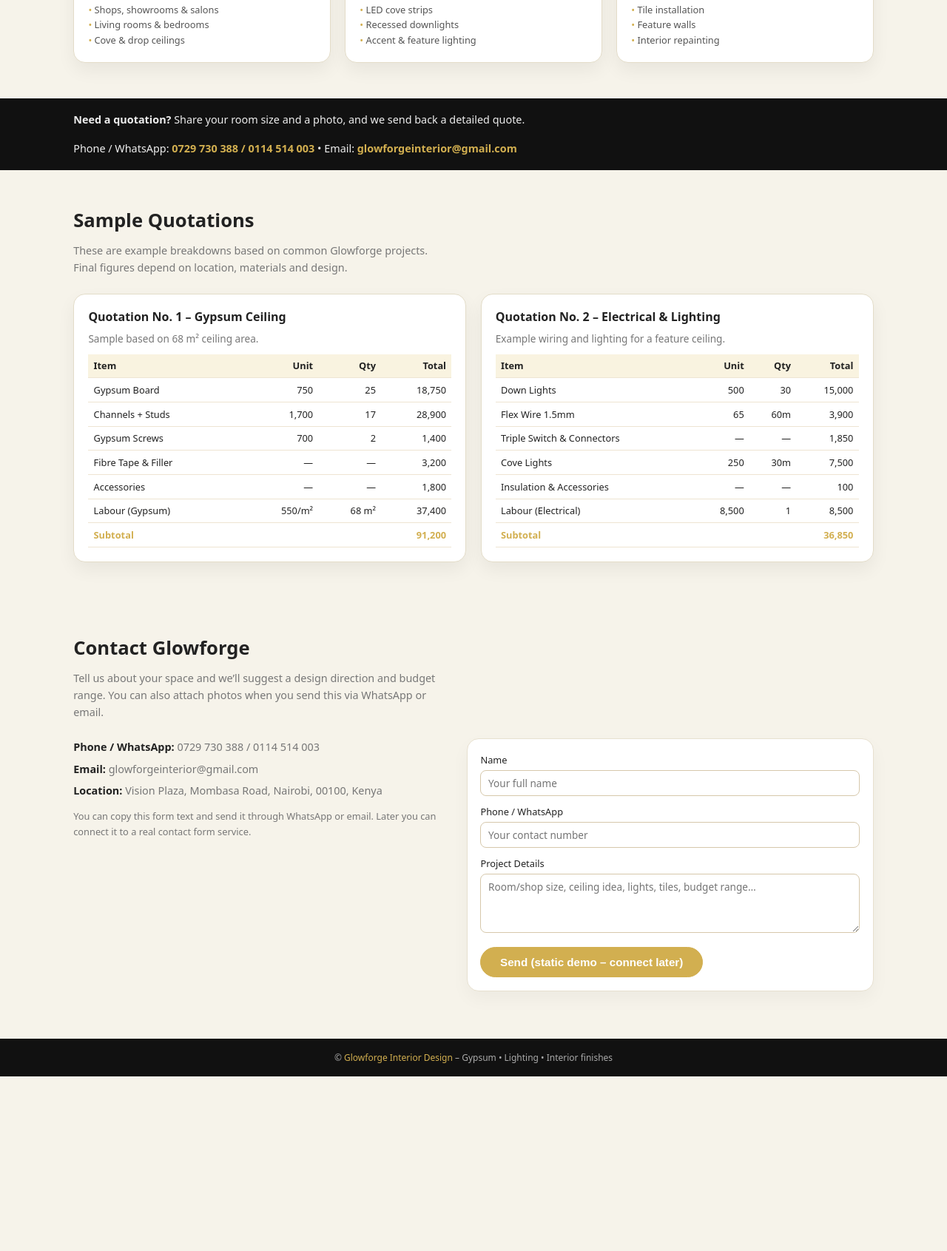
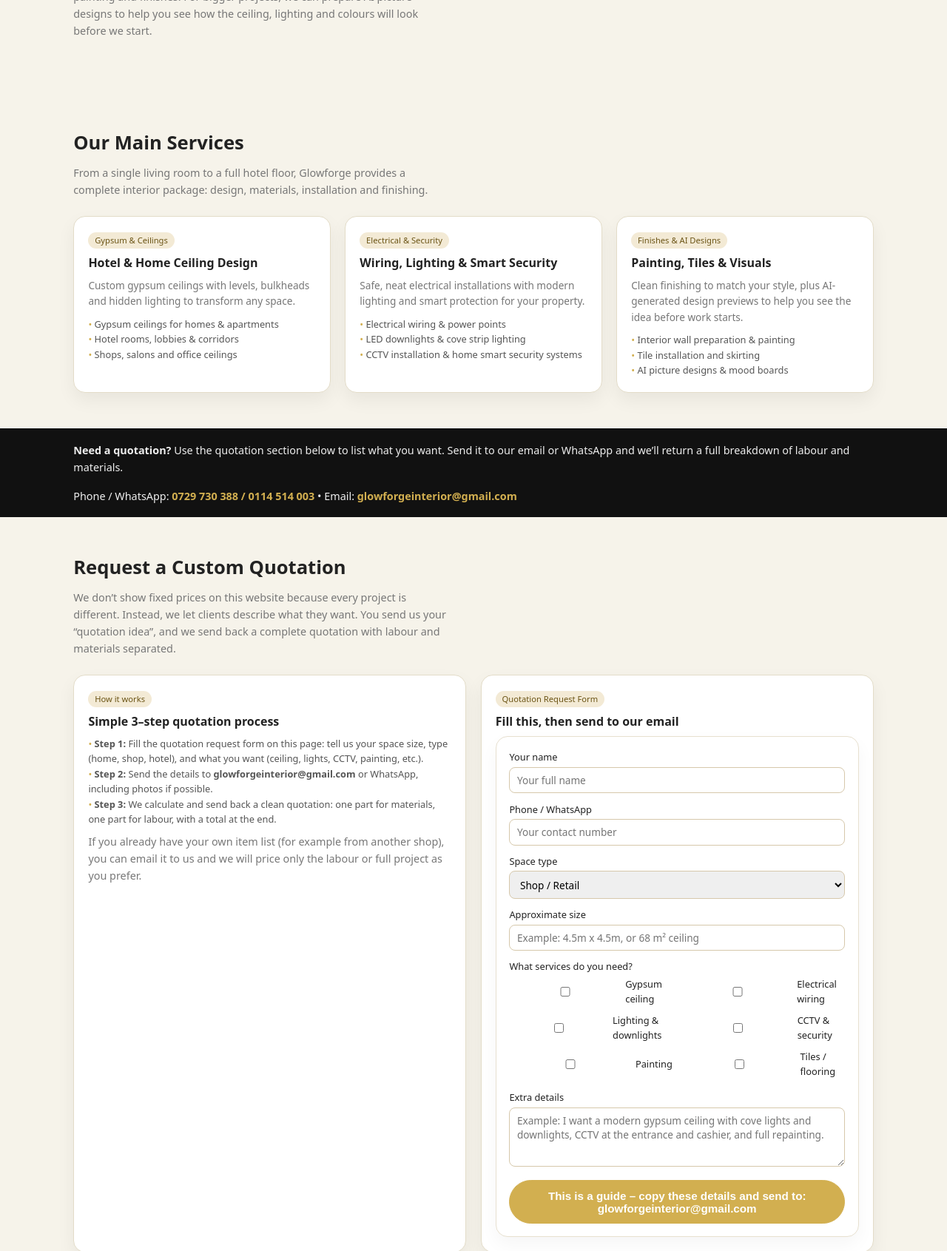
Before and after one commit to Glowforgecmyk/glowforge-website, a plain HTML site: page index.html in a window 1280 px wide. Shown: the part 814-2505 px from the top of the page at 74% size. Before the commit the page ends 2269 px from the top, so only its background shows below. Drawn offline with Linux system fonts and the light colour scheme.

Commit message:
Update glowforge

```diff
--- a/index.html
+++ b/index.html
@@ -6,7 +6,7 @@
   <meta name="viewport" content="width=device-width, initial-scale=1.0" />
   <meta
     name="description"
-    content="Glowforge Interior Design – modern gypsum, lighting and interior solutions."
+    content="Glowforge Interior Design – gypsum ceilings, hotel and home interiors, electrical wiring, lighting, CCTV and smart security systems."
   />
   <style>
     :root {
@@ -82,20 +82,14 @@
       gap: 0.6rem;
     }
 
-    /* Replace this with <img src="glowforge-logo.jpg" ...> later if you upload a logo file */
     .logo-image {
       height: 40px;
       width: 40px;
       border-radius: 12px;
       overflow: hidden;
       border: 1px solid rgba(210, 175, 80, 0.6);
+      object-fit: cover;
       background: radial-gradient(circle at top, #444, #111);
-      display: flex;
-      align-items: center;
-      justify-content: center;
-      font-weight: 800;
-      color: var(--gold);
-      font-size: 1.1rem;
     }
 
     .logo-text-main {
@@ -205,8 +199,6 @@
 
     .hero-list li {
       padding: 0.25rem 0;
-      display: flex;
-      justify-content: space-between;
       border-bottom: 1px dashed rgba(255, 255, 255, 0.08);
     }
 
@@ -290,41 +282,29 @@
 
     .strip span { color: var(--gold); font-weight: 600; }
 
-    .pricing-grid {
+    .two-col-grid {
       display: grid;
       grid-template-columns: repeat(2, minmax(0, 1fr));
       gap: 1.2rem;
     }
 
-    .pricing-note {
-      font-size: 0.8rem;
-      color: var(--muted);
+    .gallery-grid {
+      display: grid;
+      grid-template-columns: repeat(3, minmax(0, 1fr));
+      gap: 1rem;
     }
 
-    .mini-table {
-      width: 100%;
-      border-collapse: collapse;
-      font-size: 0.8rem;
-      margin-top: 0.5rem;
-    }
-
-    .mini-table th,
-    .mini-table td {
-      padding: 0.35rem 0.45rem;
-      text-align: right;
-      border-bottom: 1px solid #eee4d2;
-    }
-
-    .mini-table th:first-child,
-    .mini-table td:first-child {
-      text-align: left;
-    }
-
-    .mini-table thead { background: #f9f3e0; }
-
-    .mini-table tfoot td {
-      font-weight: 700;
-      color: var(--gold);
+    .gallery-item {
+      border-radius: 1rem;
+      overflow: hidden;
+      background: #ddd;
+      height: 180px;
+      display: flex;
+      align-items: center;
+      justify-content: center;
+      font-size: 0.85rem;
+      color: #555;
+      border: 1px dashed #c7b890;
     }
 
     .contact-grid {
@@ -363,7 +343,8 @@
     }
 
     .field input,
-    .field textarea {
+    .field textarea,
+    .field select {
       width: 100%;
       padding: 0.45rem 0.6rem;
       border-radius: 0.5rem;
@@ -374,6 +355,20 @@
     }
 
     .field textarea { min-height: 80px; }
+
+    .checkbox-group {
+      display: grid;
+      grid-template-columns: repeat(2, minmax(0, 1fr));
+      gap: 0.3rem 0.8rem;
+      font-size: 0.8rem;
+    }
+
+    .checkbox-group label {
+      display: flex;
+      align-items: center;
+      gap: 0.3rem;
+      font-weight: 400;
+    }
 
     footer {
       background: #111;
@@ -389,15 +384,17 @@
     @media (max-width: 900px) {
       .hero-grid { grid-template-columns: 1fr; }
       .hero-card { order: -1; margin-bottom: 1.2rem; }
-      .services-grid { grid-template-columns: repeat(2, minmax(0, 1fr)); }
-      .pricing-grid,
+      .services-grid,
+      .gallery-grid { grid-template-columns: repeat(2, minmax(0, 1fr)); }
+      .two-col-grid,
       .contact-grid { grid-template-columns: 1fr; }
       nav ul { display: none; }
       .nav-cta { display: block; }
     }
 
     @media (max-width: 600px) {
-      .services-grid { grid-template-columns: 1fr; }
+      .services-grid,
+      .gallery-grid { grid-template-columns: 1fr; }
       .hero { padding-top: 2.2rem; }
     }
   </style>
@@ -406,10 +403,8 @@
   <header>
     <div class="container nav">
       <div class="logo-wrap">
-        <!-- Replace this with your actual logo later:
-             <img src="glowforge-logo.jpg" alt="Glowforge Interior Design Logo" class="logo-image" />
-        -->
-        <div class="logo-image">GF</div>
+        <!-- Make sure you have uploaded glowforge-logo.jpg to this repo -->
+        <img src="glowforge-logo.jpg" alt="Glowforge Interior Design Logo" class="logo-image" />
         <div>
           <div class="logo-text-main">GLOWFORGE</div>
           <div class="logo-text-sub">INTERIOR DESIGN</div>
@@ -419,8 +414,10 @@
       <nav>
         <ul>
           <li><a href="#hero">Home</a></li>
+          <li><a href="#about">About</a></li>
           <li><a href="#services">Services</a></li>
-          <li><a href="#pricing">Quotations</a></li>
+          <li><a href="#quotations">Quotations</a></li>
+          <li><a href="#gallery">Gallery</a></li>
           <li><a href="#contact">Contact</a></li>
         </ul>
       </nav>
@@ -438,18 +435,25 @@
         </div>
         <h1>
           Bright ideas for every<br />
-          <span>ceiling, wall & space.</span>
+          <span>hotel, home & shop.</span>
         </h1>
         <p>
-          Glowforge Interior Design brings together gypsum ceilings, lighting and
-          finishes to create warm, modern interiors for shops, homes and offices.
+          We design and install modern gypsum ceilings, lighting, electrical wiring,
+          CCTV and smart security systems, plus full painting and interior finishes
+          for homes, hotels, offices and retail spaces.
         </p>
         <div class="hero-actions">
-          <a href="#pricing" class="btn">View sample quotations</a>
-          <a href="#contact" class="btn outline">Request a site visit</a>
+          <a href="#services" class="btn">See our services</a>
+          <a href="#quotations" class="btn outline">Request a quotation</a>
         </div>
         <p class="hero-note">
-          Phone / WhatsApp: 0729 730 388 / 0114 514 003
+          Phone / WhatsApp:
+          <a href="tel:+254729730388" style="color:#f5f5f5;">0729 730 388</a> /
+          <a href="tel:+254114514003" style="color:#f5f5f5;">0114 514 003</a><br />
+          Email:
+          <a href="mailto:glowforgeinterior@gmail.com" style="color:#f5f5f5;">
+            glowforgeinterior@gmail.com
+          </a>
         </p>
       </div>
 
@@ -457,74 +461,91 @@
         <h3>Why clients choose Glowforge</h3>
         <ul class="hero-list">
           <li>
-            <span class="label">Speciality</span>
-            <span class="value">Gypsum & lighting</span>
+            <span class="label">Spaces</span>
+            <span class="value">Homes, hotels, shops & offices</span>
           </li>
           <li>
-            <span class="label">Typical shop size</span>
-            <span class="value">4.5m × 4.5m</span>
+            <span class="label">Speciality</span>
+            <span class="value">Gypsum, lighting & security</span>
           </li>
           <li>
-            <span class="label">Project duration</span>
-            <span class="value">3–7 days</span>
+            <span class="label">Services</span>
+            <span class="value">Design, materials & labour</span>
           </li>
           <li>
-            <span class="label">Coverage</span>
-            <span class="value">Update your city here</span>
+            <span class="label">Visuals</span>
+            <span class="value">AI design previews on request</span>
           </li>
         </ul>
       </div>
     </div>
   </section>
 
+  <section id="about">
+    <div class="container">
+      <h2>About Glowforge Interior Design</h2>
+      <p class="section-intro">
+        Glowforge is a partnership focused on clean, modern interior work – especially
+        for gypsum ceilings, lighting and security. We combine practical wiring and
+        installation with creative design so your space looks good and works well.
+      </p>
+      <p class="section-intro">
+        We work with shop owners, homeowners, hotel managers and office spaces to
+        deliver complete solutions: ceilings, lights, CCTV, smart security, painting
+        and finishes. For bigger projects, we can prepare AI picture designs to help
+        you see how the ceiling, lighting and colours will look before we start.
+      </p>
+    </div>
+  </section>
+
   <section id="services">
     <div class="container">
-      <h2>What Glowforge Offers</h2>
+      <h2>Our Main Services</h2>
       <p class="section-intro">
-        We combine creative design with careful installation to give you a clean,
-        modern look that matches your brand and lifestyle.
+        From a single living room to a full hotel floor, Glowforge provides a complete
+        interior package: design, materials, installation and finishing.
       </p>
 
       <div class="services-grid">
         <div class="card">
-          <div class="chip">Ceilings</div>
-          <h3>Gypsum & Feature Ceilings</h3>
+          <div class="chip">Gypsum & Ceilings</div>
+          <h3>Hotel & Home Ceiling Design</h3>
           <p>
-            Custom gypsum designs with levels, bulkheads and hidden lighting to
-            transform any interior.
+            Custom gypsum ceilings with levels, bulkheads and hidden lighting to
+            transform any space.
           </p>
           <ul>
-            <li>Shops, showrooms & salons</li>
-            <li>Living rooms & bedrooms</li>
-            <li>Cove & drop ceilings</li>
+            <li>Gypsum ceilings for homes & apartments</li>
+            <li>Hotel rooms, lobbies & corridors</li>
+            <li>Shops, salons and office ceilings</li>
           </ul>
         </div>
 
         <div class="card">
-          <div class="chip">Lighting</div>
-          <h3>LED & Ambient Lighting</h3>
+          <div class="chip">Electrical & Security</div>
+          <h3>Wiring, Lighting & Smart Security</h3>
           <p>
-            Layered lighting plans using downlights, strip lights and decorative
-            fixtures for a warm glow.
+            Safe, neat electrical installations with modern lighting and smart
+            protection for your property.
           </p>
           <ul>
-            <li>LED cove strips</li>
-            <li>Recessed downlights</li>
-            <li>Accent & feature lighting</li>
+            <li>Electrical wiring & power points</li>
+            <li>LED downlights & cove strip lighting</li>
+            <li>CCTV installation & home smart security systems</li>
           </ul>
         </div>
 
         <div class="card">
-          <div class="chip">Finishes</div>
-          <h3>Walls, Tiles & Paint</h3>
+          <div class="chip">Finishes & AI Designs</div>
+          <h3>Painting, Tiles & Visuals</h3>
           <p>
-            Smooth wall finishing, tiling and painting to complete your interior
-            from floor to ceiling.
+            Clean finishing to match your style, plus AI-generated design previews to
+            help you see the idea before work starts.
           </p>
           <ul>
-            <li>Tile installation</li>
-            <li>Feature walls</li>
-            <li>Interior repainting</li>
+            <li>Interior wall preparation & painting</li>
+            <li>Tile installation and skirting</li>
+            <li>AI picture designs & mood boards</li>
           </ul>
         </div>
       </div>
@@ -534,72 +555,129 @@
   <div class="strip">
     <div class="container strip-inner">
       <div>
-        <strong>Need a quotation?</strong> Share your room size and a photo, and we
-        send back a detailed quote.
+        <strong>Need a quotation?</strong>
+        Use the quotation section below to list what you want. Send it to our email
+        or WhatsApp and we’ll return a full breakdown of labour and materials.
       </div>
       <div>
-        Phone / WhatsApp: <span>0729 730 388 / 0114 514 003</span> • Email:
+        Phone / WhatsApp:
+        <span>0729 730 388 / 0114 514 003</span> • Email:
         <span>glowforgeinterior@gmail.com</span>
       </div>
     </div>
   </div>
 
-  <section id="pricing">
+  <section id="quotations">
     <div class="container">
-      <h2>Sample Quotations</h2>
+      <h2>Request a Custom Quotation</h2>
       <p class="section-intro">
-        These are example breakdowns based on common Glowforge projects. Final
-        figures depend on location, materials and design.
+        We don’t show fixed prices on this website because every project is different.
+        Instead, we let clients describe what they want. You send us your “quotation
+        idea”, and we send back a complete quotation with labour and materials
+        separated.
       </p>
 
-      <div class="pricing-grid">
+      <div class="two-col-grid">
         <div class="card">
-          <h3>Quotation No. 1 – Gypsum Ceiling</h3>
-          <p class="pricing-note">Sample based on 68 m² ceiling area.</p>
-          <table class="mini-table">
-            <thead>
-              <tr>
-                <th>Item</th><th>Unit</th><th>Qty</th><th>Total</th>
-              </tr>
-            </thead>
-            <tbody>
-              <tr><td>Gypsum Board</td><td>750</td><td>25</td><td>18,750</td></tr>
-              <tr><td>Channels + Studs</td><td>1,700</td><td>17</td><td>28,900</td></tr>
-              <tr><td>Gypsum Screws</td><td>700</td><td>2</td><td>1,400</td></tr>
-              <tr><td>Fibre Tape & Filler</td><td>—</td><td>—</td><td>3,200</td></tr>
-              <tr><td>Accessories</td><td>—</td><td>—</td><td>1,800</td></tr>
-              <tr><td>Labour (Gypsum)</td><td>550/m²</td><td>68 m²</td><td>37,400</td></tr>
-            </tbody>
-            <tfoot>
-              <tr><td colspan="3">Subtotal</td><td>91,200</td></tr>
-            </tfoot>
-          </table>
+          <div class="chip">How it works</div>
+          <h3>Simple 3–step quotation process</h3>
+          <ul>
+            <li>
+              <strong>Step 1:</strong> Fill the quotation request form on this page:
+              tell us your space size, type (home, shop, hotel), and what you want
+              (ceiling, lights, CCTV, painting, etc.).
+            </li>
+            <li>
+              <strong>Step 2:</strong> Send the details to
+              <strong>glowforgeinterior@gmail.com</strong> or WhatsApp, including
+              photos if possible.
+            </li>
+            <li>
+              <strong>Step 3:</strong> We calculate and send back a clean quotation:
+              one part for materials, one part for labour, with a total at the end.
+            </li>
+          </ul>
+          <p class="section-intro" style="margin-top:0.5rem;">
+            If you already have your own item list (for example from another shop),
+            you can email it to us and we will price only the labour or full project
+            as you prefer.
+          </p>
         </div>
 
         <div class="card">
-          <h3>Quotation No. 2 – Electrical & Lighting</h3>
-          <p class="pricing-note">
-            Example wiring and lighting for a feature ceiling.
-          </p>
-          <table class="mini-table">
-            <thead>
-              <tr>
-                <th>Item</th><th>Unit</th><th>Qty</th><th>Total</th>
-              </tr>
-            </thead>
-            <tbody>
-              <tr><td>Down Lights</td><td>500</td><td>30</td><td>15,000</td></tr>
-              <tr><td>Flex Wire 1.5mm</td><td>65</td><td>60m</td><td>3,900</td></tr>
-              <tr><td>Triple Switch & Connectors</td><td>—</td><td>—</td><td>1,850</td></tr>
-              <tr><td>Cove Lights</td><td>250</td><td>30m</td><td>7,500</td></tr>
-              <tr><td>Insulation & Accessories</td><td>—</td><td>—</td><td>100</td></tr>
-              <tr><td>Labour (Electrical)</td><td>8,500</td><td>1</td><td>8,500</td></tr>
-            </tbody>
-            <tfoot>
-              <tr><td colspan="3">Subtotal</td><td>36,850</td></tr>
-            </tfoot>
-          </table>
+          <div class="chip">Quotation Request Form</div>
+          <h3>Fill this, then send to our email</h3>
+          <form>
+            <div class="field">
+              <label for="q-name">Your name</label>
+              <input id="q-name" type="text" placeholder="Your full name" />
+            </div>
+            <div class="field">
+              <label for="q-phone">Phone / WhatsApp</label>
+              <input id="q-phone" type="text" placeholder="Your contact number" />
+            </div>
+            <div class="field">
+              <label for="q-space-type">Space type</label>
+              <select id="q-space-type">
+                <option>Shop / Retail</option>
+                <option>Home / Apartment</option>
+                <option>Hotel / Guest House</option>
+                <option>Office / Commercial</option>
+                <option>Other</option>
+              </select>
+            </div>
+            <div class="field">
+              <label for="q-size">Approximate size</label>
+              <input
+                id="q-size"
+                type="text"
+                placeholder="Example: 4.5m x 4.5m, or 68 m² ceiling"
+              />
+            </div>
+            <div class="field">
+              <label>What services do you need?</label>
+              <div class="checkbox-group">
+                <label><input type="checkbox" /> Gypsum ceiling</label>
+                <label><input type="checkbox" /> Electrical wiring</label>
+                <label><input type="checkbox" /> Lighting & downlights</label>
+                <label><input type="checkbox" /> CCTV & security</label>
+                <label><input type="checkbox" /> Painting</label>
+                <label><input type="checkbox" /> Tiles / flooring</label>
+              </div>
+            </div>
+            <div class="field">
+              <label for="q-details">Extra details</label>
+              <textarea
+                id="q-details"
+                placeholder="Example: I want a modern gypsum ceiling with cove lights and downlights, CCTV at the entrance and cashier, and full repainting."
+              ></textarea>
+            </div>
+            <button type="button" class="btn">
+              This is a guide – copy these details and send to:
+              glowforgeinterior@gmail.com
+            </button>
+          </form>
         </div>
+      </div>
+    </div>
+  </section>
+
+  <section id="gallery">
+    <div class="container">
+      <h2>Gallery & Design Ideas</h2>
+      <p class="section-intro">
+        Here you can showcase real projects and AI design ideas – hotel lobbies,
+        shops, living rooms and offices with gypsum ceilings, lighting and security
+        layouts. For now these are placeholders; later you can add your own photos.
+      </p>
+
+      <div class="gallery-grid">
+        <div class="gallery-item">AI hotel ceiling design</div>
+        <div class="gallery-item">Modern shop with gypsum & lights</div>
+        <div class="gallery-item">Living room with cove lighting</div>
+        <div class="gallery-item">Office ceiling & lighting concept</div>
+        <div class="gallery-item">CCTV & smart security layout</div>
+        <div class="gallery-item">Feature wall & painting idea</div>
       </div>
     </div>
   </section>
@@ -608,21 +686,40 @@
     <div class="container">
       <h2>Contact Glowforge</h2>
       <p class="section-intro">
-        Tell us about your space and we’ll suggest a design direction and budget
-        range. You can also attach photos when you send this via WhatsApp or email.
+        Tell us about your shop, home, hotel or office and we’ll suggest a design
+        direction and budget range. You can also attach photos when you send us an
+        email or WhatsApp message.
       </p>
 
       <div class="contact-grid">
         <div>
           <ul class="contact-list">
-            <li><span class="label">Phone / WhatsApp:</span> 0729 730 388 / 0114 514 003</li>
-            <li><span class="label">Email:</span> glowforgeinterior@gmail.com</li>
-            <li><span class="label">Location:</span> Vision Plaza, Mombasa Road, Nairobi, 00100, Kenya</li>
+            <li>
+              <span class="label">Phone / WhatsApp:</span>
+              <a href="tel:+254729730388">0729 730 388</a> /
+              <a href="tel:+254114514003">0114 514 003</a>
+            </li>
+            <li>
+              <span class="label">Email:</span>
+              <a href="mailto:glowforgeinterior@gmail.com">
+                glowforgeinterior@gmail.com
+              </a>
+            </li>
+            <li>
+              <span class="label">Location:</span>
+              Vision Plaza, Mombasa Road, Nairobi, 00100, Kenya
+            </li>
           </ul>
-          <p class="pricing-note" style="margin-top:0.8rem;">
-            You can copy this form text and send it through WhatsApp or email. Later
-            you can connect it to a real contact form service.
+
+          <p class="section-intro" style="margin-top:0.8rem;">
+            You can use the quotation request form above as a guide. Copy the
+            information and send it through WhatsApp or email so we can prepare your
+            full materials and labour quotation.
           </p>
+
+          <a href="mailto:glowforgeinterior@gmail.com" class="btn">
+            Email Glowforge Interior
+          </a>
         </div>
 
         <form>
@@ -638,11 +735,11 @@
             <label for="message">Project Details</label>
             <textarea
               id="message"
-              placeholder="Room/shop size, ceiling idea, lights, tiles, budget range…"
+              placeholder="Example: 4.5m x 4.5m shop, gypsum ceiling with cove lights, downlights, CCTV and full painting."
             ></textarea>
           </div>
           <button type="button" class="btn">
-            Send (static demo – connect later)
+            Example form only – send details by WhatsApp or email
           </button>
         </form>
       </div>
@@ -651,7 +748,7 @@
 
   <footer>
     <div class="container">
-      © <span>Glowforge Interior Design</span> – Gypsum • Lighting • Interior finishes
+      © <span>Glowforge Interior Design</span> – Gypsum • Lighting • CCTV • Smart Security • Painting
     </div>
   </footer>
 </body>
```
